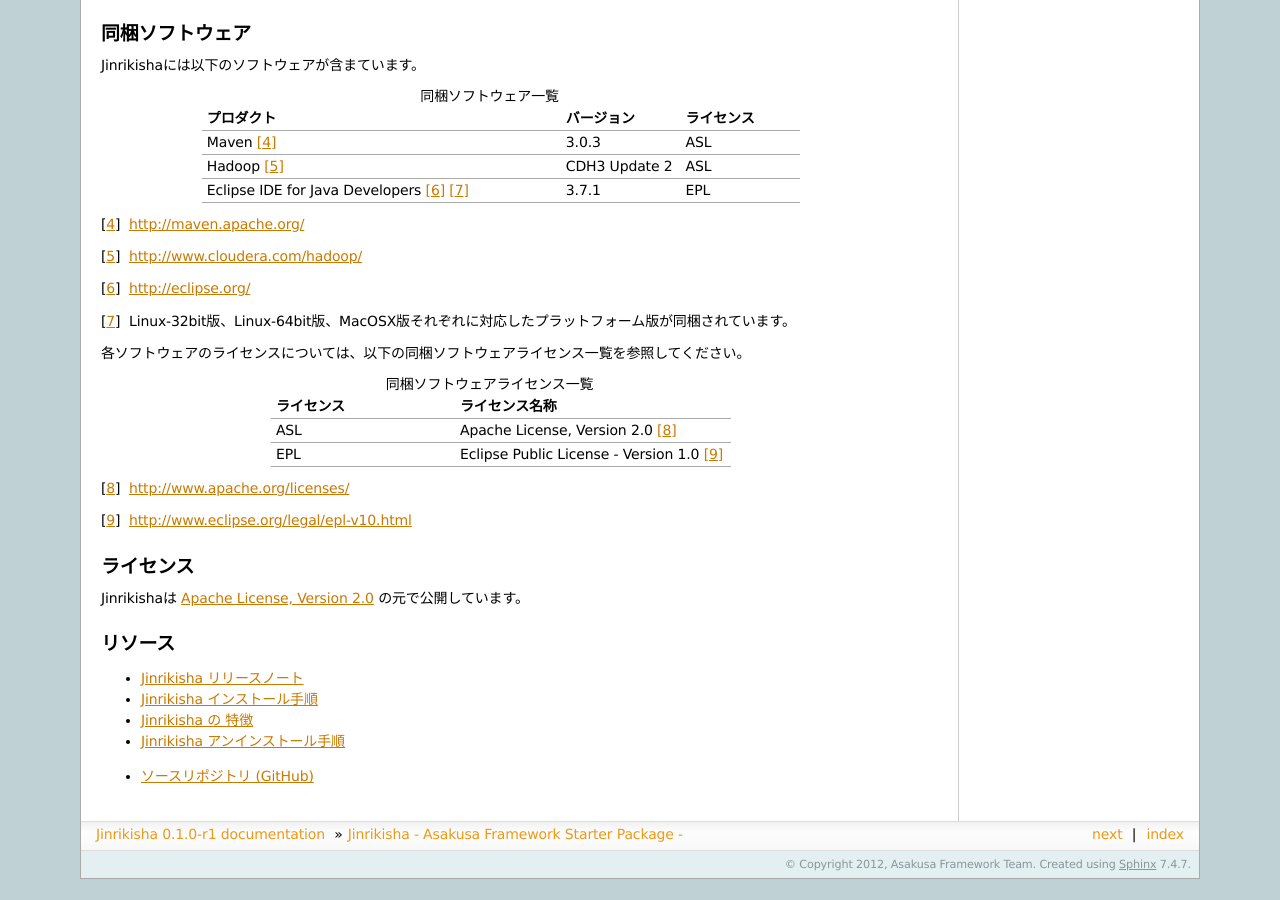
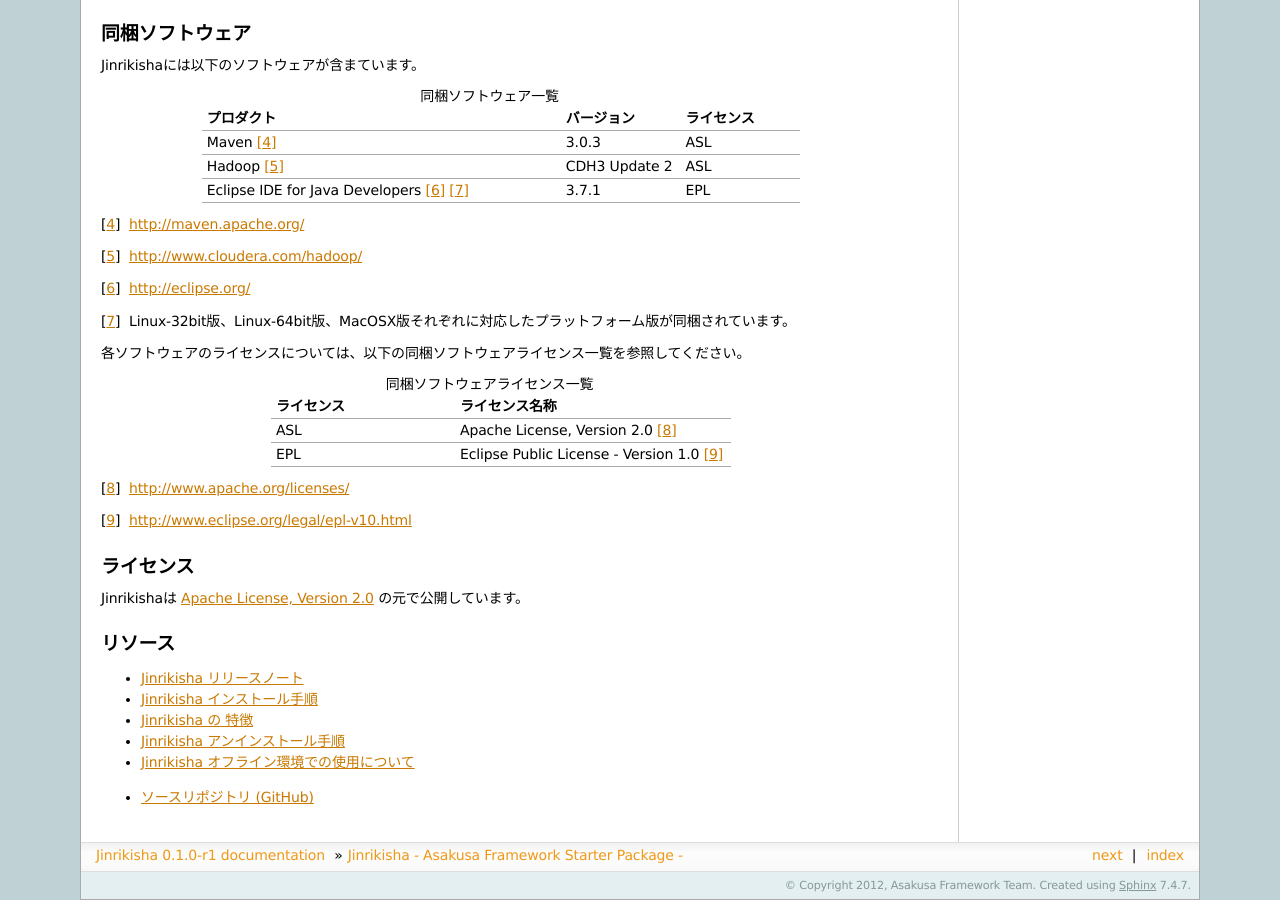
Before and after one commit to asakusafw/asakusafw-starter, a Sphinx documentation site: the page built from jinrikisha/docs/ja/source/index.rst, in a window 1280 px wide and 900 px high, scrolled down 1512 px. Built offline with Sphinx 7.4.7, drawn with Linux system fonts in a browser that asks for light colours; formulas are drawn with MathJax 3; before the commit the page ends 2391 px from its top, so only the background shows below that; some of the changed lines change nothing that is shown.

Commit message:
Added documentation for using offline environment.

```diff
--- a/jinrikisha/docs/ja/source/index.rst
+++ b/jinrikisha/docs/ja/source/index.rst
@@ -164,6 +164,7 @@
     install
     feature
     uninstall
+    offline
 
 
 * `ソースリポジトリ (GitHub)`_
--- /dev/null
+++ b/jinrikisha/docs/ja/source/offline.rst
@@ -0,0 +1,37 @@
+=========================================
+Jinrikisha オフライン環境での使用について
+=========================================
+この文書ではJinrikishaをオフライン環境（インターネットに接続できない環境）で使用する場合の設定や注意事項を説明します。
+
+オンライン環境でインストールした環境をオフライン環境で使用する
+==============================================================
+:doc:`install` に従って構築した環境をオフラインで使用するための方法を解説します。
+
+Mavenをオフラインモードで使用する
+---------------------------------
+Mavenをオフラインモードで使用するための設定を行います。Asakusa Framework開発環境のインストールディレクトリ配下の ``maven/conf/settings.xml`` を編集し ``offline`` の値を ``true`` に変更してください。
+
+..  code-block:: sh
+
+    64
+    65   <!-- offline
+    66    | Determines whether maven should attempt to connect to the network when executing a build.
+    67    | This will have an effect on artifact downloads, artifact deployment, and others.
+    68    |
+    69    | Default: false
+    70   -->
+    71   <offline>true</offline>
+    72
+
+依存ライブラリの追加について
+----------------------------
+アプリケーションプロジェクトで追加のライブラリを使用する場合、Mavenでは ``pom.xml`` の ``<dependency>`` に依存ライブラリの定義を追加します。通常Mavenでは依存ライブラリの追加後にビルドを行うとインターネット環境から自動でライブラリのダウンロードが行われますが、オフライン環境で使用する場合は、Mavenのローカルリポジトリに対して手動でライブラリの追加を行う必要があります。
+
+Jinrikishaでは、Asakusa Framework開発環境のインストールディレクトリ配下の ``repository`` ディレクトリをMavenのローカルリポジトリとして設定するため、ここにライブラリの追加を行います。
+
+ライブラリの追加は、オンライン環境でMavenのビルドを行ってダウンロードしたMavenローカルリポジトリのディレクトリを、オフライン環境のマシンにコピーする方法があります。
+
+..  note::
+    開発環境のマシン数が多い場合は、内部ネットワーク上にMavenのインターナルリポジトリを構築するという方法もあります。ライブラリの管理を統一的に行いたい場合はこちらの方法を検討すべきです。詳しくはMavenの以下のサイトなどを参照してください。
+
+    http://maven.apache.org/guides/introduction/introduction-to-repositories.html
```
